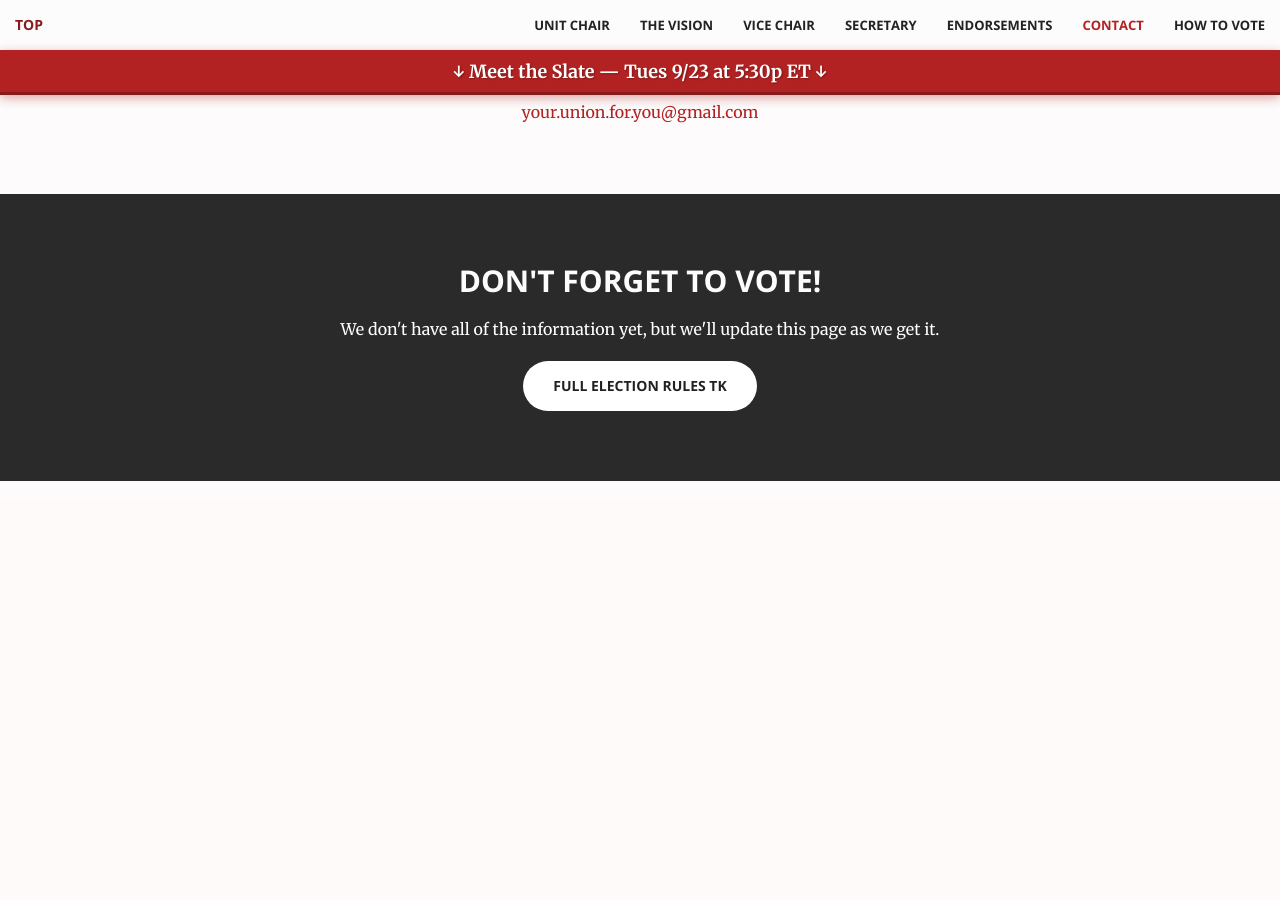
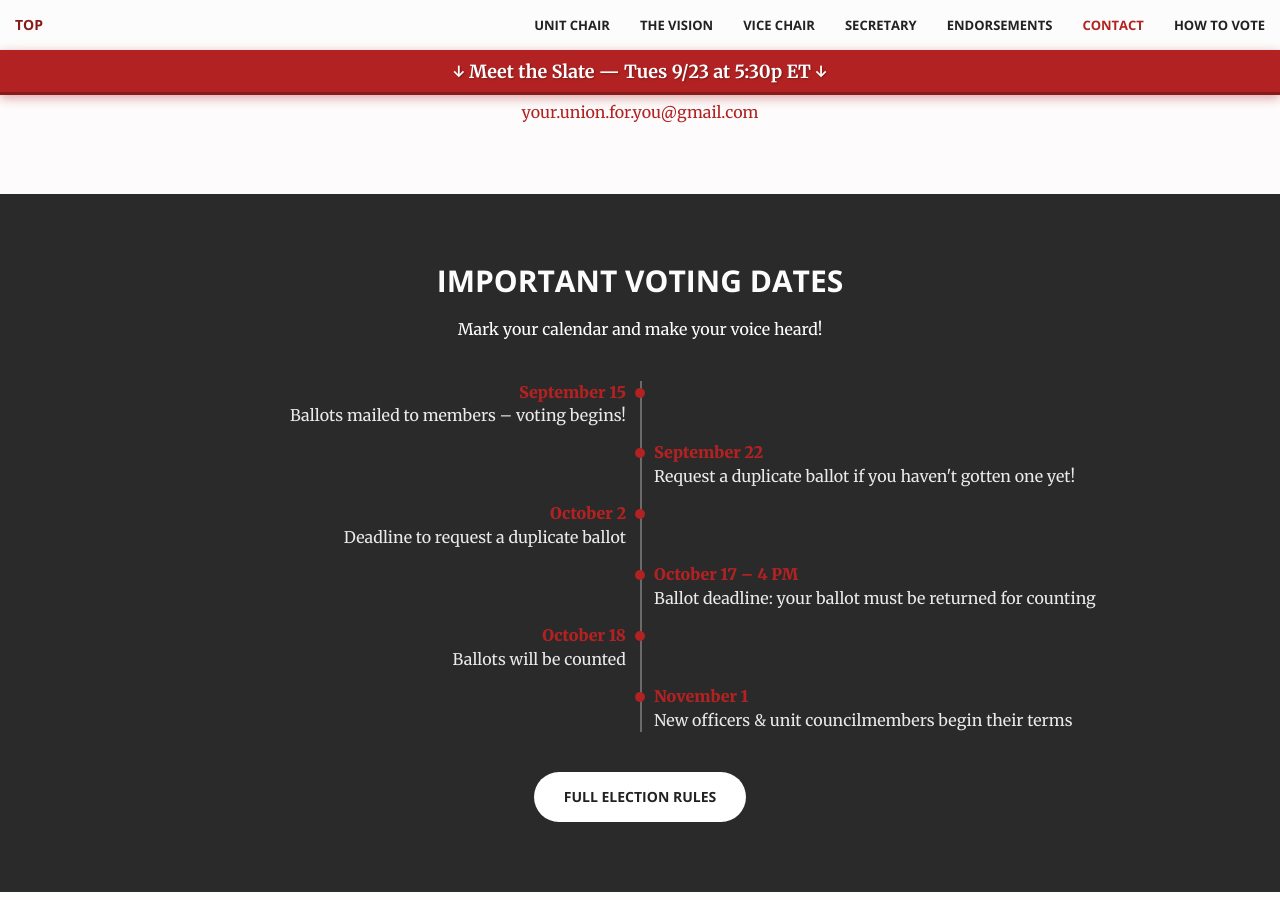
Before and after one commit to viccro/2025-campaign-site-draft, a Jekyll site: the page built from index.html, in a window 1280 px wide and 900 px high, scrolled down 6612 px. Built offline with Jekyll 4.4.1, drawn with Linux system fonts in a browser that asks for light colours; before the commit the page ends 7193 px from its top, so only the background shows below that.

Commit message:
timeline added

```diff
--- a/_includes/vote.html
+++ b/_includes/vote.html
@@ -1,11 +1,65 @@
 <section id="vote">
     <aside class="bg-dark">
-        <div class="container text-center">
-            <div class="call-to-action">
-                <h2>Don't forget to vote!</h2>
-                <p>We don't have all of the information yet, but we'll update this page as we get it.</p>
-                <a href="#" class="btn btn-default btn-xl ">Full Election Rules TK</a>
+        <div class="container">
+            <div class="call-to-action text-center">
+                <h2>Important Voting Dates</h2>
+                <p class="voting-intro">Mark your calendar and make your voice heard!</p>
+
+                <div class="events">
+                    <div class="event">
+                        <div class="marker"></div>
+                        <div class="content">
+                            <time>September 15</time>
+                            <p>Ballots mailed to members – voting begins!</p>
+                        </div>
+                    </div>
+
+                    <div class="event">
+                        <div class="marker"></div>
+                        <div class="content">
+                            <time>September 22</time>
+                            <p>Request a duplicate ballot if you haven't gotten one yet!</p>
+                        </div>
+                    </div>
+
+                    <div class="event important">
+                        <div class="marker"></div>
+                        <div class="content">
+                            <time>October 2</time>
+                            <p>Deadline to request a duplicate ballot</p>
+                        </div>
+                    </div>
+
+                    <div class="event">
+                        <div class="marker"></div>
+                        <div class="content">
+                            <time>October 17 – 4 PM</time>
+                            <p>Ballot deadline: your ballot must be returned for counting</p>
+                        </div>
+                    </div>
+
+                    <div class="event important">
+                        <div class="marker"></div>
+                        <div class="content">
+                            <time>October 18</time>
+                            <p>Ballots will be counted</p>
+                        </div>
+                    </div>
+
+
+                    <div class="event">
+                        <div class="marker"></div>
+                        <div class="content">
+                            <time>November 1</time>
+                            <p>New officers & unit councilmembers begin their terms</p>
+                        </div>
+                    </div>
+
+                </div>
+
+                <div class="voting-button-section">
+                    <a href="#" class="btn btn-default btn-xl">Full Election Rules</a>
+                </div>
             </div>
-        </div>
     </aside>
 </section>
--- a/_sass/_base.scss
+++ b/_sass/_base.scss
@@ -715,6 +715,7 @@ strong {
     color: white;
 }
 
+
 .no-gutter>[class*='col-'] {
     padding-right: 0;
     padding-left: 0;
--- /dev/null
+++ b/_sass/_voting.scss
@@ -0,0 +1,104 @@
+// Voting section styles
+#vote {
+    .voting-intro {
+        margin-bottom: 40px;
+    }
+
+    .voting-button-section {
+        margin-top: 40px;
+    }
+}
+
+// Timeline styles for voting section
+.events {
+    // Needed for positioning the line.
+    position: relative;
+    // Add some space.
+    display: flex;
+    margin-block: 0.5em;
+    flex-direction: column;
+    row-gap: 1em;
+}
+
+// The line in the middle.
+.events::before {
+    content: "";
+    position: absolute;
+    top: 0;
+    height: 100%;
+    width: 2px;
+    background: rgba(white, 0.3);
+}
+
+.event {
+    // Layout content and marker using flexbox.
+    display: flex;
+    // Align marker vertically.
+    align-items: baseline;
+}
+
+.event .marker {
+    // Adjust marker to center on the line.
+    position: relative;
+    left: -5px;
+    width: 10px;
+    height: 10px;
+    border-radius: 50%;
+    background: $theme-primary;
+    flex-shrink: 0;
+}
+
+.event .content {
+    padding-left: 1em;
+
+    time {
+        font-weight: 900;
+        font-size: 16px;
+        color: $theme-primary;
+    }
+
+    p {
+        margin: 0;
+        color: rgba(white, 0.9);
+        font-weight: normal;
+    }
+}
+
+@media (min-width: 700px) {
+    // Place the line in the middle.
+    .events::before {
+        left: 50%;
+    }
+
+    // Layout the marker after the content.
+    .event .marker {
+        order: 1;
+    }
+
+    .event .content {
+        // Make the content take 50% space so the marker
+        // will be placed at 50% (on top of the line).
+        width: 50%;
+        // Event is to the left, align text towards the line.
+        text-align: right;
+        // Avoid overlap with the marker.
+        padding-inline: 1em;
+    }
+
+    // For alternate events, move to the right side.
+    .event:nth-child(even) {
+        // Layout the content and marker from right to left.
+        flex-direction: row-reverse;
+
+        // Now align text to the left.
+        .content {
+            text-align: left;
+        }
+
+        // We used to offset the marker from the left with -5px,
+        // now we need to do it from the other side.
+        .marker {
+            left: 5px;
+        }
+    }
+}
--- a/css/main.scss
+++ b/css/main.scss
@@ -13,4 +13,5 @@ $theme-dark: #222;
         "the-team",
         "endorsements",
         "endorsements-carousel",
+        "voting",
         "base";
```
